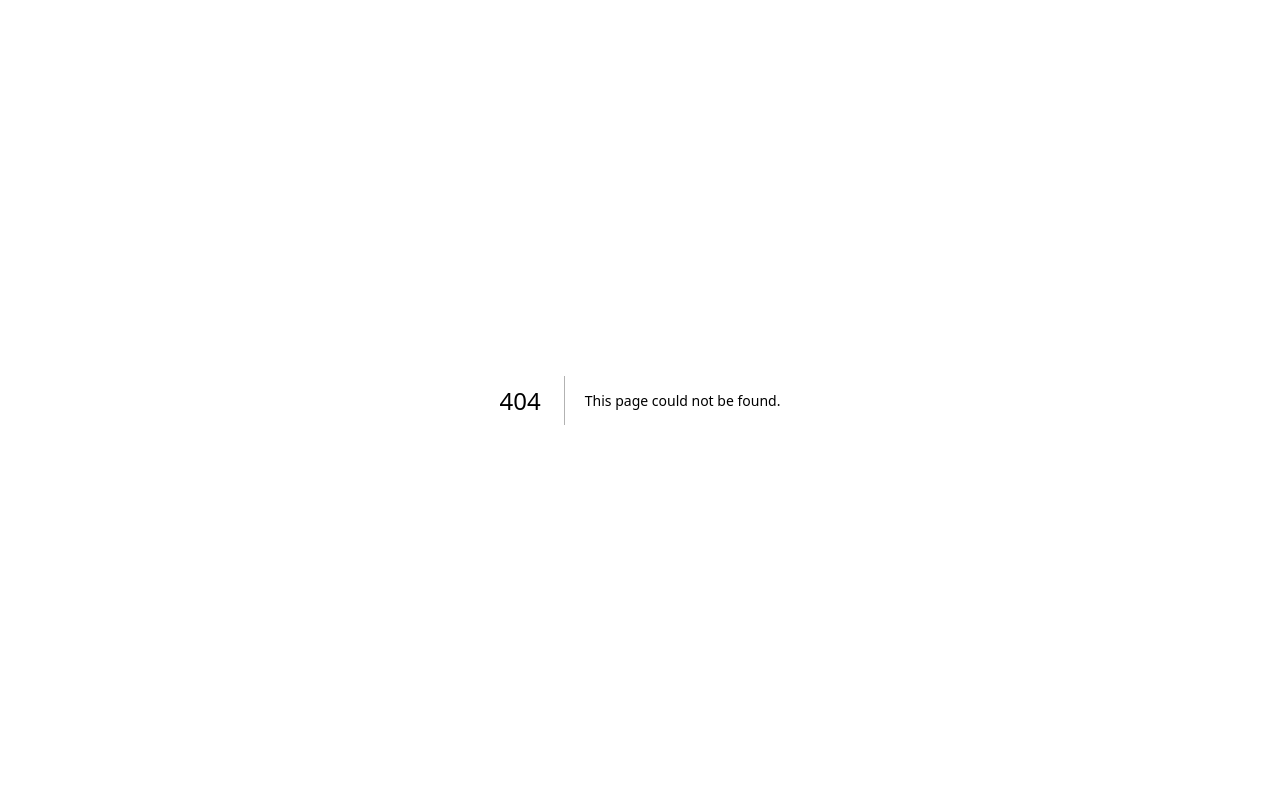
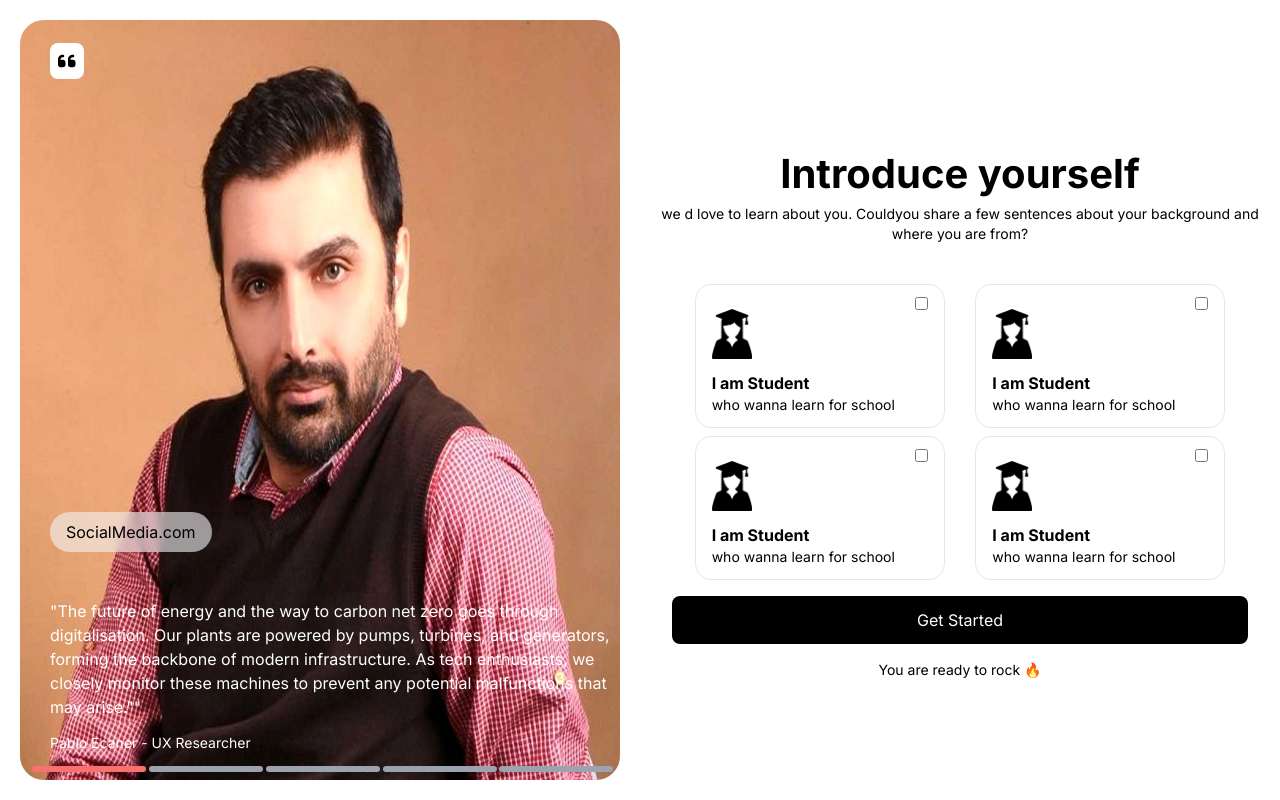
Before and after one commit to CaseoJKL/mern-front, a Next.js app: page /introduce in a window 1280 px wide. Before the commit this address had no page. Built offline with nearby package versions, Linux system fonts and the light colour scheme.

Commit message:
create introduce and verify email component

```diff
--- /dev/null
+++ b/src/app/_Components/Introduce/IntroduceContain.js
@@ -0,0 +1,92 @@
+import LeftSideLogin from "../Common/LeftSideLogin";
+import student from "@/app/_Assets/images/Student.png";
+
+const IntroduceContain = () => {
+  return (
+    <main className="h-[100vh] flex-row-g">
+      <LeftSideLogin />
+      <section className="flex flex-col-g basis-[100vh] md:basis-[50vw] max-w-[720px] text-center pt-10">
+        <h1 className="text-[30px] sm:text-[40px] pt-10 sm:pt-0 font-bold">
+          Introduce yourself
+        </h1>
+        <p className="text-sm">
+          we d love to learn about you. Couldyou share a few sentences about
+          your background and where you are from?
+        </p>
+        <form className="flex w-[90%] flex-col-g gap-y-4 mt-10 ">
+          <div className="flex flex-wrap items-center justify-between md:justify-evenly w-full gap-2 !max-w-[620px]">
+            <div className="w-[45%] max-w-[250px] flex flex-col items-center justify-start border-[1px] rounded-2xl px-4">
+              <div className="flex items-start justify-between w-full pt-3 gap-x-3 ">
+                <div>
+                  <img
+                    className="w-[40px] h-[50px] my-3"
+                    src={student.src}
+                    alt="student"
+                  />
+                  <h1 className="font-bold text-left">I am Student</h1>
+                </div>
+                <input type="checkbox" />
+              </div>
+              <p className="w-full pb-3 text-sm text-left">
+                who wanna learn for school
+              </p>
+            </div>
+            <div className="w-[45%] max-w-[250px] flex flex-col items-center justify-start border-[1px] rounded-2xl px-4">
+              <div className="flex items-start justify-between w-full pt-3 gap-x-3 ">
+                <div>
+                  <img
+                    className="w-[40px] h-[50px] my-3"
+                    src={student.src}
+                    alt="student"
+                  />
+                  <h1 className="font-bold text-left">I am Student</h1>
+                </div>
+                <input type="checkbox" />
+              </div>
+              <p className="w-full pb-3 text-sm text-left">
+                who wanna learn for school
+              </p>
+            </div>
+            <div className="w-[45%] max-w-[250px] flex flex-col items-center justify-start border-[1px] rounded-2xl px-4">
+              <div className="flex items-start justify-between w-full pt-3 gap-x-3 ">
+                <div>
+                  <img
+                    className="w-[40px] h-[50px] my-3"
+                    src={student.src}
+                    alt="student"
+                  />
+                  <h1 className="font-bold text-left">I am Student</h1>
+                </div>
+                <input type="checkbox" />
+              </div>
+              <p className="w-full pb-3 text-sm text-left">
+                who wanna learn for school
+              </p>
+            </div>
+            <div className="w-[45%] max-w-[250px] flex flex-col items-center justify-start border-[1px] rounded-2xl px-4">
+              <div className="flex items-start justify-between w-full pt-3 gap-x-3 ">
+                <div>
+                  <img
+                    className="w-[40px] h-[50px] my-3"
+                    src={student.src}
+                    alt="student"
+                  />
+                  <h1 className="font-bold text-left">I am Student</h1>
+                </div>
+                <input type="checkbox" />
+              </div>
+              <p className="w-full pb-3 text-sm text-left">
+                who wanna learn for school
+              </p>
+            </div>
+          </div>
+          <button className="w-full px-3 py-3 text-white bg-black rounded-lg">
+            Get Started
+          </button>
+        </form>
+        <p className="my-4 text-sm">You are ready to rock 🔥</p>
+      </section>
+    </main>
+  );
+};
+export default IntroduceContain;
--- /dev/null
+++ b/src/app/_Components/VerifyEmail/VerifyEmailContain.js
@@ -0,0 +1,52 @@
+import LeftSideLogin from "../Common/LeftSideLogin";
+
+const VerifyEmailContain = () => {
+  const firstLetterEmail = "m";
+  const sourceOfEmail = "gmail";
+  return (
+    <main className="h-[100vh] flex-row-g">
+      <LeftSideLogin />
+      <section className="flex flex-col-g basis-[100vh] md:basis-[50vw] max-w-[720px] text-center pt-20">
+        <h1 className="text-[40px] font-bold">Enter the code</h1>
+        <p className="text-sm">
+          Enter the ETP code that we sent to your email {firstLetterEmail}****@
+          {sourceOfEmail}.com
+          <br /> Be careful not to Shore the code with anyone.
+        </p>
+        <form className="flex w-[80%] flex-col-g gap-y-2 mt-10">
+          <div className="w-[90%] flex items-center justify-around mb-40">
+            <input
+              className="w-[15%] py-5 text-lg font-bold bg-gray-50 placeholder:text-gray-600 border-[1px] rounded-lg text-center"
+              maxLength={1}
+            />
+            <input
+              className="w-[15%] py-5 text-lg font-bold bg-gray-50 placeholder:text-gray-600 border-[1px] rounded-lg text-center"
+              maxLength={1}
+            />
+            <input
+              className="w-[15%] py-5 text-lg font-bold bg-gray-50 placeholder:text-gray-600 border-[1px] rounded-lg text-center"
+              maxLength={1}
+            />
+            <input
+              className="w-[15%] py-5 text-lg font-bold bg-gray-50 placeholder:text-gray-600 border-[1px] rounded-lg text-center"
+              maxLength={1}
+            />
+            <input
+              className="w-[15%] py-5 text-lg font-bold bg-gray-50 placeholder:text-gray-600 border-[1px] rounded-lg text-center"
+              maxLength={1}
+            />
+            <input
+              className="w-[15%] py-5 text-lg font-bold bg-gray-50 placeholder:text-gray-600 border-[1px] rounded-lg text-center"
+              maxLength={1}
+            />
+          </div>
+          <button className="w-full px-3 py-3 text-white bg-black rounded-lg">
+            Verify Email
+          </button>
+        </form>
+        <p className="my-4 text-sm">One more step to get started</p>
+      </section>
+    </main>
+  );
+};
+export default VerifyEmailContain;
--- /dev/null
+++ b/src/app/_PageContain/Introduce/Introduce.js
@@ -0,0 +1,6 @@
+import IntroduceContain from "@/app/_Components/Introduce/IntroduceContain";
+
+const Introduce = () => {
+  return <IntroduceContain />;
+};
+export default Introduce;
--- /dev/null
+++ b/src/app/_PageContain/VerifyEmail/VerifyEmail.js
@@ -0,0 +1,6 @@
+import VerifyEmailContain from "@/app/_Components/VerifyEmail/VerifyEmailContain";
+
+const VerifyEmail = () => {
+  return <VerifyEmailContain />;
+};
+export default VerifyEmail;
--- /dev/null
+++ b/src/app/introduce/page.js
@@ -0,0 +1,6 @@
+import Introduce from "@/app/_PageContain/Introduce/Introduce";
+
+const IntroducePage = () => {
+  return <Introduce />;
+};
+export default IntroducePage;
--- /dev/null
+++ b/src/app/verify/page.js
@@ -0,0 +1,6 @@
+import VerifyEmail from "../_PageContain/VerifyEmail/VerifyEmail";
+
+const verifyPage = () => {
+  return <VerifyEmail />;
+};
+export default verifyPage;
```
Also changed, not shown: src/app/_Assets/images/Student.png (added).
